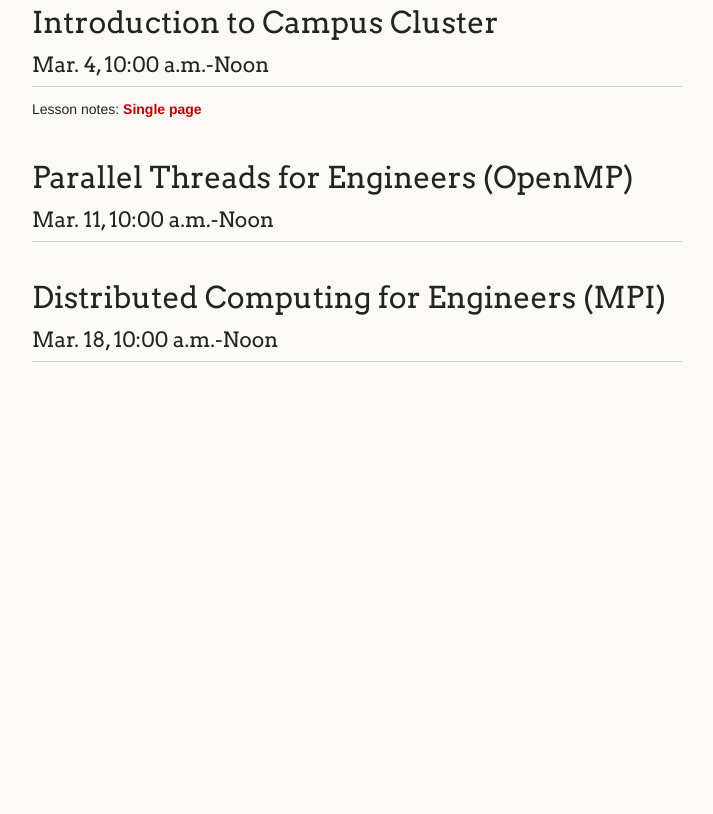
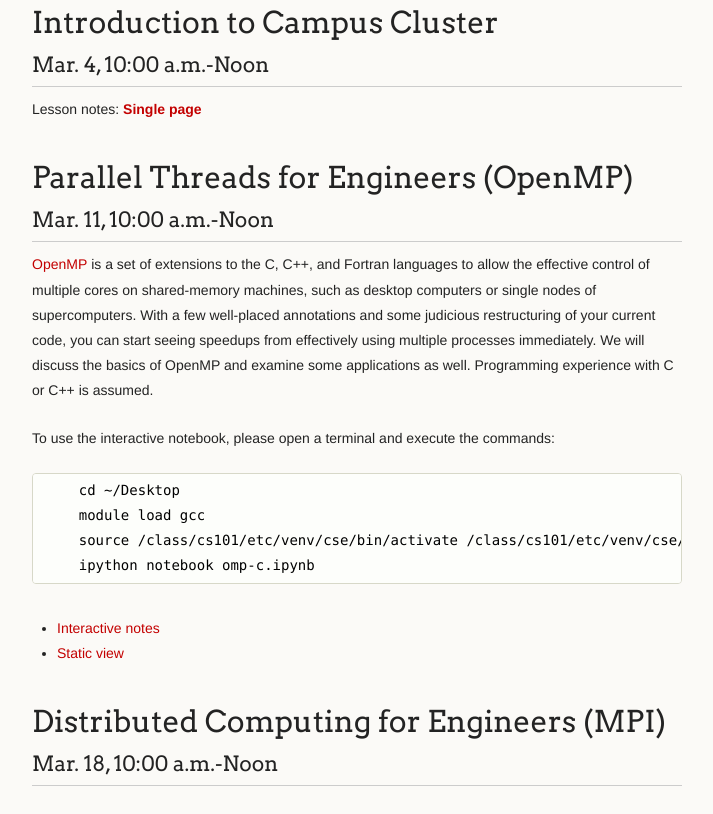
Before and after one commit to illinois-cse/hpc-sp16, a plain HTML site: page index.html in a window 1280 px wide. Shown: the part 1551-2365 px from the top of the page, without its empty margins (278-991 px from the left). Before the commit the page ends 1973 px from the top, so only its background shows below. Drawn offline with Linux system fonts and the light colour scheme.

Commit message:
openmp lesson

```diff
--- a/index.html
+++ b/index.html
@@ -99,6 +99,21 @@ Exercises:
 <h1>
 <a id="parallel-threads-for-engineers-openmp" class="anchor" href="#parallel-threads-for-engineers-openmp" aria-hidden="true"><span aria-hidden="true" class="octicon octicon-link"></span></a>Parallel Threads for Engineers (OpenMP)<br><font style="font-size:70%;">Mar. 11, 10:00 a.m.-Noon</font></h1>
 
+<p><a href="http://openmp.org/wp/">OpenMP</a> is a set of extensions to the C, C++, and Fortran languages to allow the effective control of multiple cores on shared-memory machines, such as desktop computers or single nodes of supercomputers.  With a few well-placed annotations and some judicious restructuring of your current code, you can start seeing speedups from effectively using multiple processes immediately.  We will discuss the basics of OpenMP and examine some applications as well.  Programming experience with C or C++ is assumed.</p>
+
+<p>To use the interactive notebook, please open a terminal and execute the commands:</p>
+
+<pre><code>    cd ~/Desktop
+    module load gcc
+    source /class/cs101/etc/venv/cse/bin/activate /class/cs101/etc/venv/cse/
+    ipython notebook omp-c.ipynb
+</code></pre>
+
+<ul>
+	<li><a href="https://raw.githubusercontent.com/maxim-belkin/hpc-sp16/gh-pages/lessons/openmp/omp-c.ipynb">Interactive notes</a></li>
+	<li><a href="http://nbviewer.ipython.org/github/maxim-belkin/hpc-fa15/blob/gh-pages/lessons/omp-c.ipynb">Static view</a></li>
+</ul>
+
 <!--
 <h2>
 <a id="mar-11-1000-amnoon" class="anchor" href="#mar-11-1000-amnoon" aria-hidden="true"><span aria-hidden="true" class="octicon octicon-link"></span></a>Mar. 11, 10:00 a.m.–Noon</h2>
```
Also changed, not shown: 2 other files.
